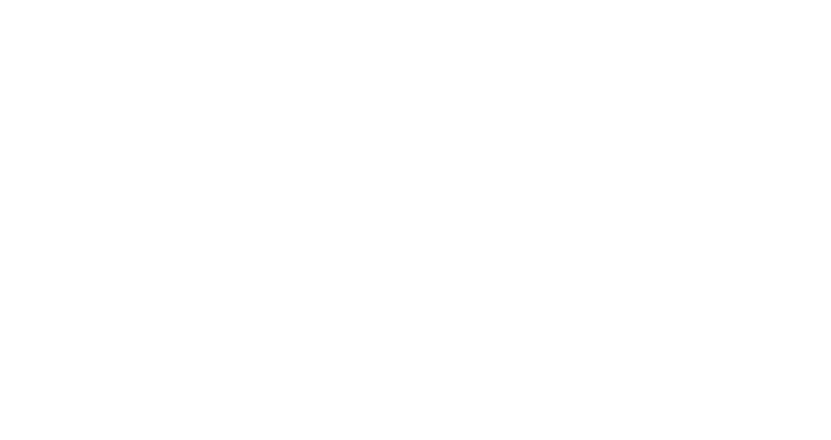
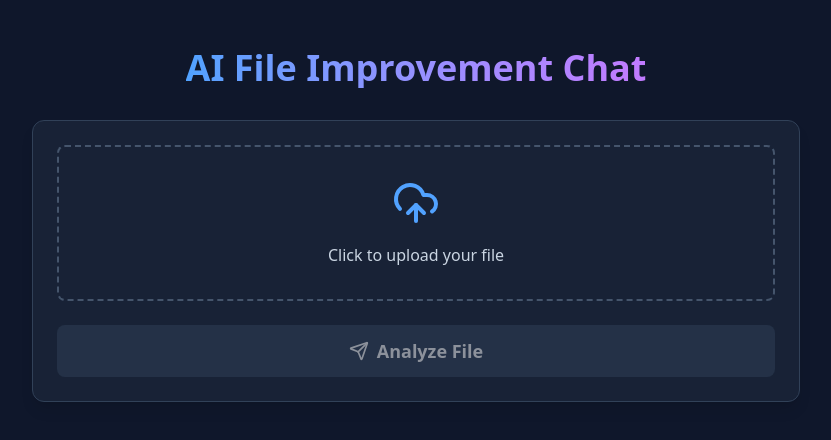
Before and after one commit to Arnav181/Secure.ai, a React (Vite) app in the folder client/: page /chat in a window 1280 px wide. Before the commit this address had no page. Shown: the top 440 px of the page, without its empty margins (224-1055 px from the left). Built offline with nearby package versions, Linux system fonts and the light colour scheme.

Commit message:
Chat file module added

```diff
--- a/client/src/App.jsx
+++ b/client/src/App.jsx
@@ -3,6 +3,7 @@ import Navbar from "./components/Navbar.jsx";
 import SignupModule from "./pages/SignUp.jsx";
 import LoginModule from "./pages/Login.jsx";
 import LandingModule from "./pages/Landing.jsx";
+import Chat from "./pages/Chat.jsx"
 
 function App() {
   return (
@@ -15,6 +16,7 @@ function App() {
             <Route path="/signup" element={<SignupModule />} />
             <Route path="/login" element={<LoginModule />} />
             <Route path="/" element={<LandingModule/>} />
+            <Route path="/chat" element={<Chat />} />
           </Routes>
         </div>
       </div>
--- /dev/null
+++ b/client/src/pages/Chat.jsx
@@ -0,0 +1,89 @@
+import React, { useState } from 'react';
+import { UploadCloud, Send, Loader2 } from 'lucide-react';
+
+const Chat = () => {
+  const [file, setFile] = useState(null);
+  const [response, setResponse] = useState('');
+  const [loading, setLoading] = useState(false);
+
+  const handleFileChange = (e) => {
+    setFile(e.target.files[0]);
+    setResponse('');
+  };
+
+  const handleSubmit = async () => {
+    if (!file) return;
+    setLoading(true);
+    setResponse('');
+
+    // Simulate LLM response for now (replace with actual API call)
+    setTimeout(() => {
+      setResponse(
+        `The uploaded file "${file.name}" can be improved by:\n` +
+        '- Adding comments for better readability.\n' +
+        '- Refactoring large functions into smaller ones.\n' +
+        '- Ensuring consistent naming conventions.\n' +
+        '- Adding error handling and validation.\n' +
+        '- Optimizing performance-critical sections.'
+      );
+      setLoading(false);
+    }, 2000);
+  };
+
+  return (
+    <div className="min-h-screen bg-slate-900 text-white flex flex-col items-center px-4 py-12">
+      <h1 className="text-4xl font-bold mb-8 bg-gradient-to-r from-blue-400 to-purple-400 bg-clip-text text-transparent">
+        AI File Improvement Chat
+      </h1>
+
+      <div className="w-full max-w-3xl bg-slate-800/70 backdrop-blur-sm rounded-xl p-6 shadow-lg border border-slate-700">
+        <label
+          htmlFor="file-upload"
+          className="flex flex-col items-center justify-center border-2 border-dashed border-slate-600 rounded-lg p-8 cursor-pointer hover:border-blue-500 transition-colors"
+        >
+          <UploadCloud className="w-12 h-12 text-blue-400 mb-4" />
+          <span className="text-slate-300">
+            {file ? file.name : 'Click to upload your file'}
+          </span>
+          <input
+            id="file-upload"
+            type="file"
+            className="hidden"
+            onChange={handleFileChange}
+          />
+        </label>
+
+        <button
+          onClick={handleSubmit}
+          disabled={!file || loading}
+          className={`mt-6 w-full flex items-center justify-center gap-2 px-6 py-3 rounded-lg font-semibold text-lg transition-all transform ${
+            file && !loading
+              ? 'bg-gradient-to-r from-blue-500 to-purple-600 hover:from-blue-600 hover:to-purple-700 shadow-lg shadow-blue-500/30 hover:scale-105'
+              : 'bg-slate-700 cursor-not-allowed opacity-50'
+          }`}
+        >
+          {loading ? (
+            <>
+              <Loader2 className="w-5 h-5 animate-spin" />
+              <span>Analyzing...</span>
+            </>
+          ) : (
+            <>
+              <Send className="w-5 h-5" />
+              <span>Analyze File</span>
+            </>
+          )}
+        </button>
+
+        {response && (
+          <div className="mt-8 bg-slate-700 rounded-lg p-4 whitespace-pre-line text-slate-200 shadow-inner">
+            {response}
+          </div>
+        )}
+      </div>
+    </div>
+  );
+};
+
+
+export default Chat;
--- a/client/src/pages/Login.jsx
+++ b/client/src/pages/Login.jsx
@@ -1,7 +1,6 @@
 import { useState } from "react";
 import { Shield, Eye, EyeOff, Lock, Mail, ArrowRight } from "lucide-react";
 import { useNavigate } from "react-router-dom";
-
 
 export default function LoginModule() {
   const navigate = useNavigate("");
```
